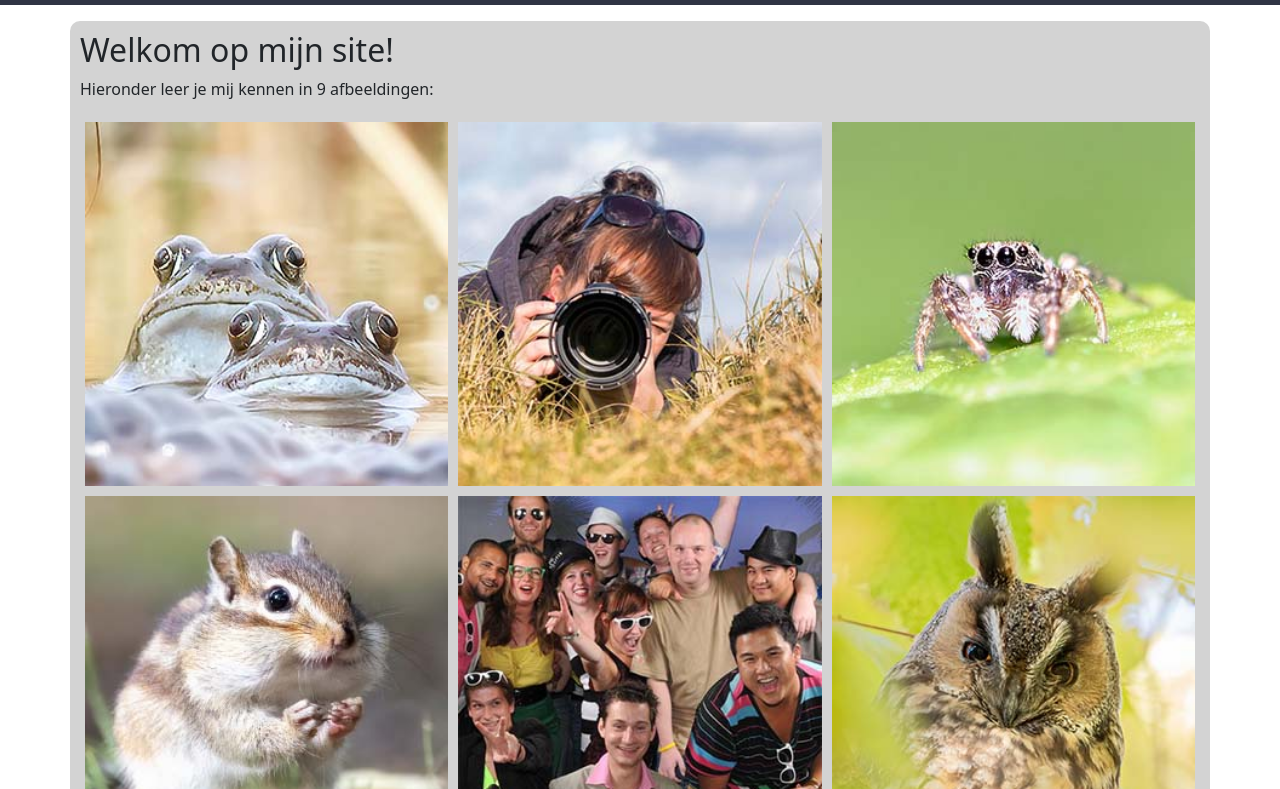
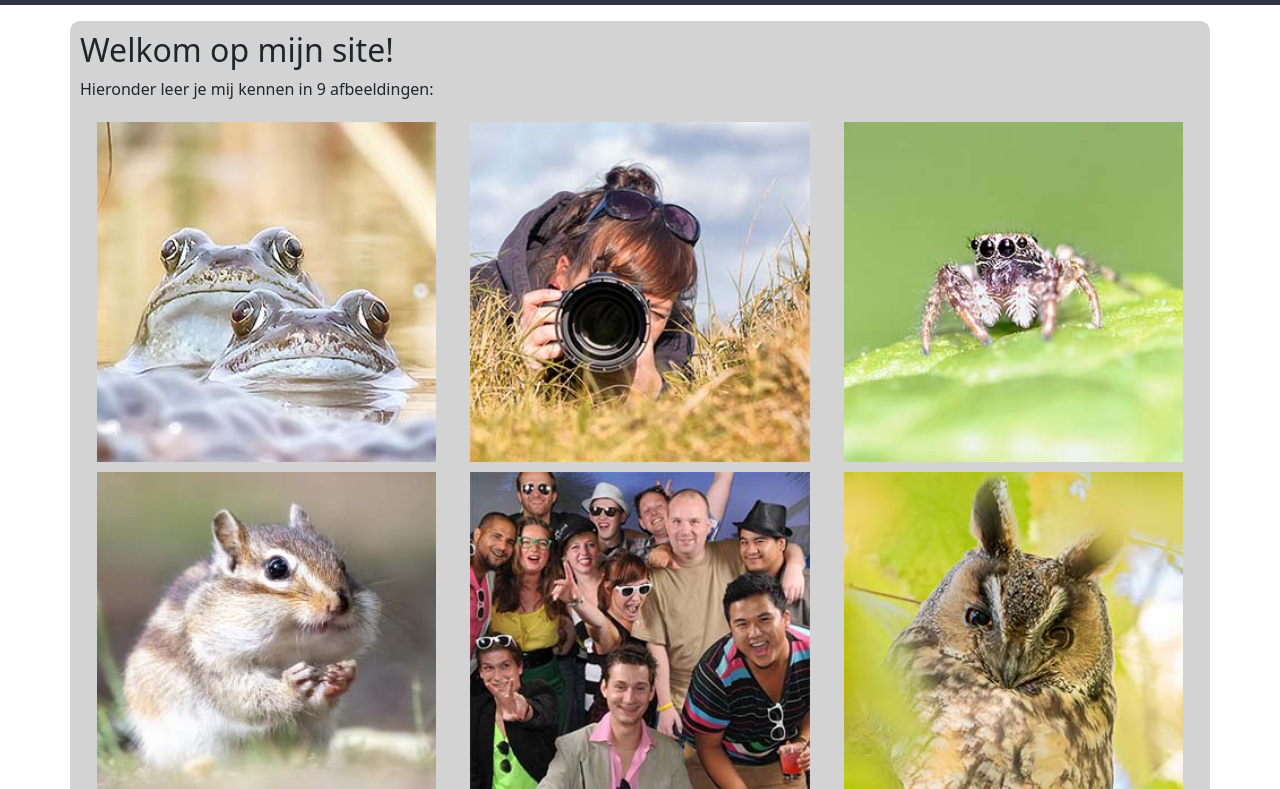
Before and after one commit to yunalesca88/NHAles21en22, a plain HTML site: page index.html in a window 1280 px wide. Shown: the part 1011-1800 px from the top of the page. Drawn offline with nearby package versions, Linux system fonts and the light colour scheme.

Commit message:
Update style.css

```diff
--- a/css/style.css
+++ b/css/style.css
@@ -74,8 +74,3 @@ div.container-sm {
     width: 100%;
     padding: 5px;
 }
-
-.row>* {
-    padding-right: 0;
-    padding-left: 0;
-}
```
